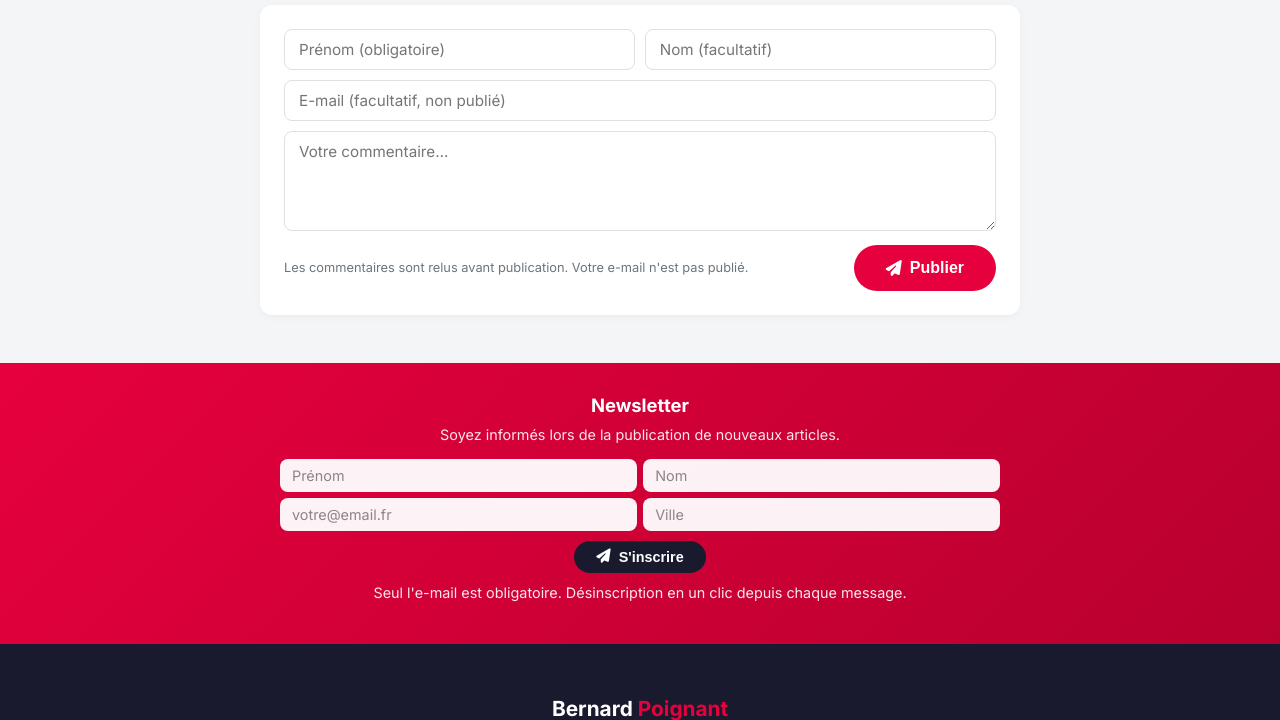
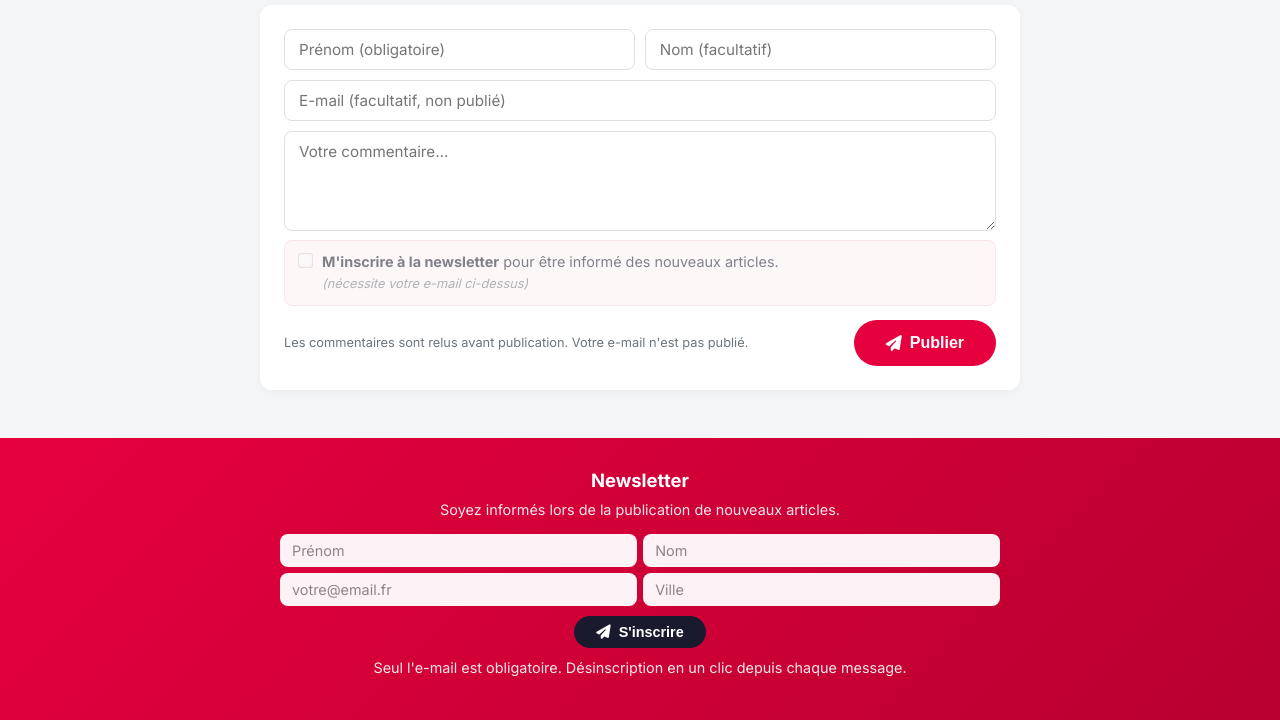
Before and after one commit to pierrepoignant/bpoignant, a Flask app: a page that uses engagement/templates/_comments_section.html in a window 1280 px wide. Shown: the part 1022-1742 px from the top of the page. Run offline with Flask 3, Linux system fonts and the light colour scheme; data comes from the database, SQL or seed files in the repository; tables that the repository leaves empty hold one stand-in row (values such as "Sample post").

Commit message:
Always show the newsletter-subscribe checkbox under the comment form
It was previously hidden until the visitor typed an e-mail, so most
visitors never knew the option existed. Now it sits permanently below
the textarea with a hint that an e-mail is required; JS dims and
disables the box until an e-mail is filled in.

Backend de-dup is unchanged and already handles the case:
- Subscriber.email is UNIQUE, so duplicates can't land in the DB
- _subscribe_from_comment() looks up by lowercased e-mail first;
  if the row exists, it just refreshes prenom/nom and reactivates a
  previously-unsubscribed row instead of inserting

Co-Authored-By: Claude Opus 4.7 (1M context) <noreply@anthropic.com>

```diff
--- a/engagement/templates/_comments_section.html
+++ b/engagement/templates/_comments_section.html
@@ -34,9 +34,12 @@
             <input type="email" name="email" id="comment-email" placeholder="E-mail (facultatif, non publié)" maxlength="255">
             <textarea name="content" rows="4" required minlength="3" maxlength="5000"
                       placeholder="Votre commentaire…"></textarea>
-            <label class="comment-subscribe" id="comment-subscribe-row" style="display:none;">
+            <label class="comment-subscribe" id="comment-subscribe-row">
                 <input type="checkbox" name="subscribe_newsletter" id="comment-subscribe">
-                <span>M'inscrire à la newsletter pour être informé des nouveaux articles.</span>
+                <span>
+                    <strong>M'inscrire à la newsletter</strong> pour être informé des nouveaux articles.
+                    <em class="comment-subscribe-hint">(nécessite votre e-mail ci-dessus)</em>
+                </span>
             </label>
             <div class="comment-form-actions">
                 <small>
@@ -51,11 +54,17 @@
 </section>
 <script>
 (function () {
-    // Show the "subscribe to newsletter" checkbox only when an e-mail is filled in.
+    // Dim the subscribe checkbox when the e-mail field is empty so it's
+    // clear that no e-mail = no subscription, but the option stays visible.
     const email = document.getElementById('comment-email');
     const row = document.getElementById('comment-subscribe-row');
-    if (!email || !row) return;
-    const update = () => { row.style.display = email.value.trim() ? '' : 'none'; };
+    const cb = document.getElementById('comment-subscribe');
+    if (!email || !row || !cb) return;
+    const update = () => {
+        const has = email.value.trim().length > 0;
+        row.style.opacity = has ? '1' : '0.55';
+        cb.disabled = !has;
+    };
     email.addEventListener('input', update);
     update();
 })();
--- a/static/css/style.css
+++ b/static/css/style.css
@@ -887,17 +887,32 @@ a:hover { color: var(--rouge-fonce); }
 
 .comment-subscribe {
     display: flex;
-    align-items: center;
-    gap: 0.5rem;
+    align-items: flex-start;
+    gap: 0.6rem;
     font-size: 0.9rem;
     color: var(--noir);
     background: rgba(230,0,62,0.06);
     border: 1px solid rgba(230,0,62,0.15);
     border-radius: 8px;
-    padding: 0.6rem 0.8rem;
+    padding: 0.7rem 0.9rem;
     cursor: pointer;
+    transition: opacity 0.2s;
+    line-height: 1.45;
 }
-.comment-subscribe input { width: auto; transform: scale(1.1); accent-color: var(--rouge); flex-shrink: 0; }
+.comment-subscribe input {
+    width: auto;
+    transform: scale(1.15);
+    accent-color: var(--rouge);
+    flex-shrink: 0;
+    margin-top: 2px;
+}
+.comment-subscribe-hint {
+    display: block;
+    font-style: italic;
+    color: var(--gris);
+    font-size: 0.8rem;
+    margin-top: 2px;
+}
 
 .comment-form-actions {
     display: flex;
```
